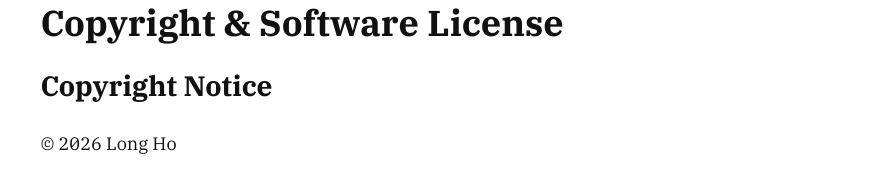
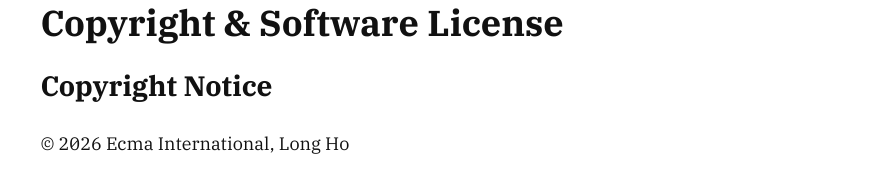
Before and after one commit to tc39/proposal-intl-localematcher, a website: page index.html in a window 1280 px wide. Shown: the part 2960-3137 px from the top of the page, without its empty margins (402-1280 px from the left). Drawn offline with nearby package versions, Linux system fonts and the light colour scheme.

Commit message:
Editorial: credit Ecma International in spec copyright (#12)

```diff
--- a/index.html
+++ b/index.html
@@ -102,7 +102,7 @@
         <h1>Copyright & Software License</h1>
 
         <div id=copyright-notice class=copyright-notice><h2>Copyright Notice</h2>
-<p>© 2026 Long Ho</p>
+<p>© 2026 Ecma International, Long Ho</p>
 </div>
         <h2>Software License</h2>
         <p>All Software contained in this document ("Software") is protected by copyright and is being made available under the "BSD License", included below. This Software may be subject to third party rights (rights from parties other than Ecma International), including patent rights, and no licenses under such third party rights are granted under this license even if the third party concerned is a member of Ecma International. SEE THE ECMA CODE OF CONDUCT IN PATENT MATTERS AVAILABLE AT <a href=https://ecma-international.org/memento/codeofconduct.htm>https://ecma-international.org/memento/codeofconduct.htm</a> FOR INFORMATION REGARDING THE LICENSING OF PATENT CLAIMS THAT ARE REQUIRED TO IMPLEMENT ECMA INTERNATIONAL STANDARDS.</p>
```
Also changed, not shown: 1 other file.
